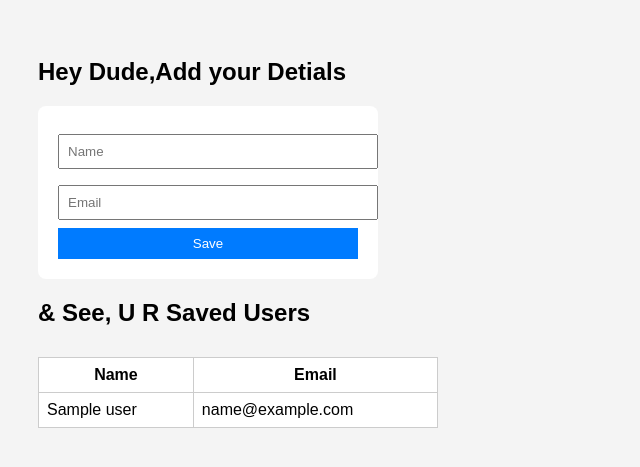
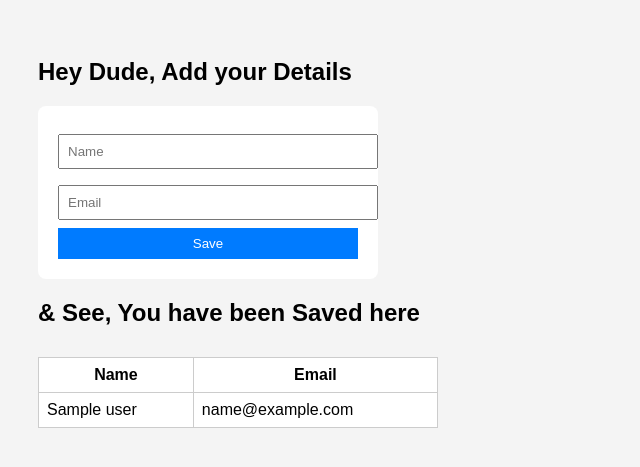
Before and after one commit to Tanmay-Wadurkar/python-app, a Flask app: page / in a window 1280 px wide. Shown: the top 467 px of the page, without its empty margins (0-640 px from the left). Run offline with Flask 3, Linux system fonts and the light colour scheme; a database or web service that is not in the repository returns one stand-in record (values such as "Sample title").

Commit message:
Changes in UI V2

```diff
--- a/templates/index.html
+++ b/templates/index.html
@@ -41,7 +41,7 @@
 </head>
 <body>
 
-<h2>Hey Dude,Add your Detials</h2>
+<h2>Hey Dude, Add your Details</h2>
 
 <form method="POST" action="/add">
     <input type="text" name="name" placeholder="Name" required>
@@ -49,7 +49,7 @@
     <button type="submit">Save</button>
 </form>
 
-<h2>& See, U R Saved Users</h2>
+<h2>& See, You have been Saved here</h2>
 
 <table>
     <tr>
```
